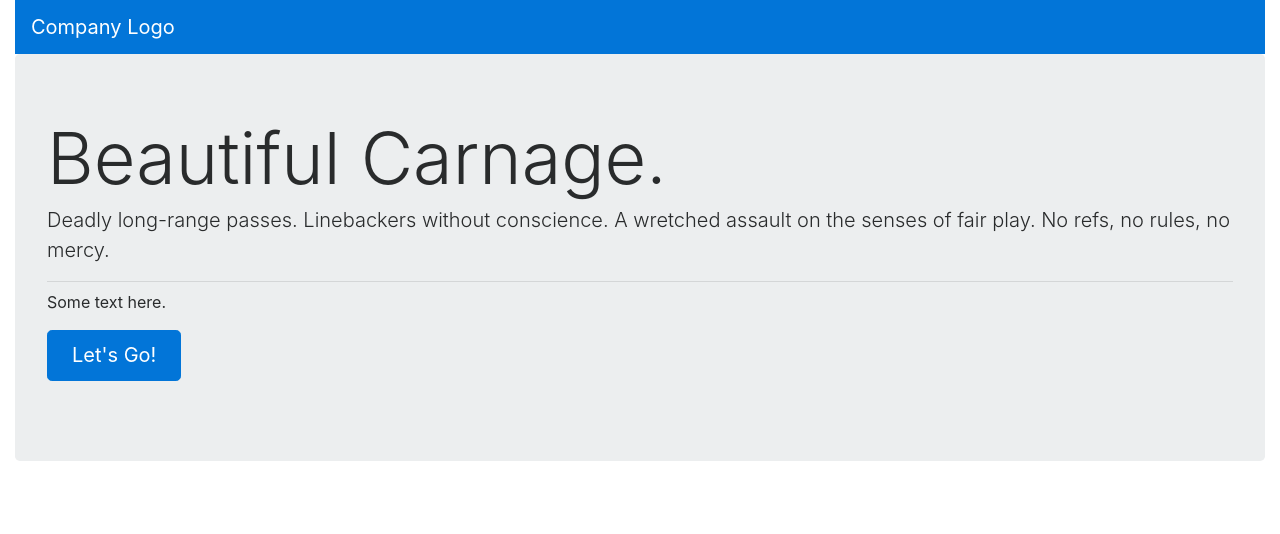
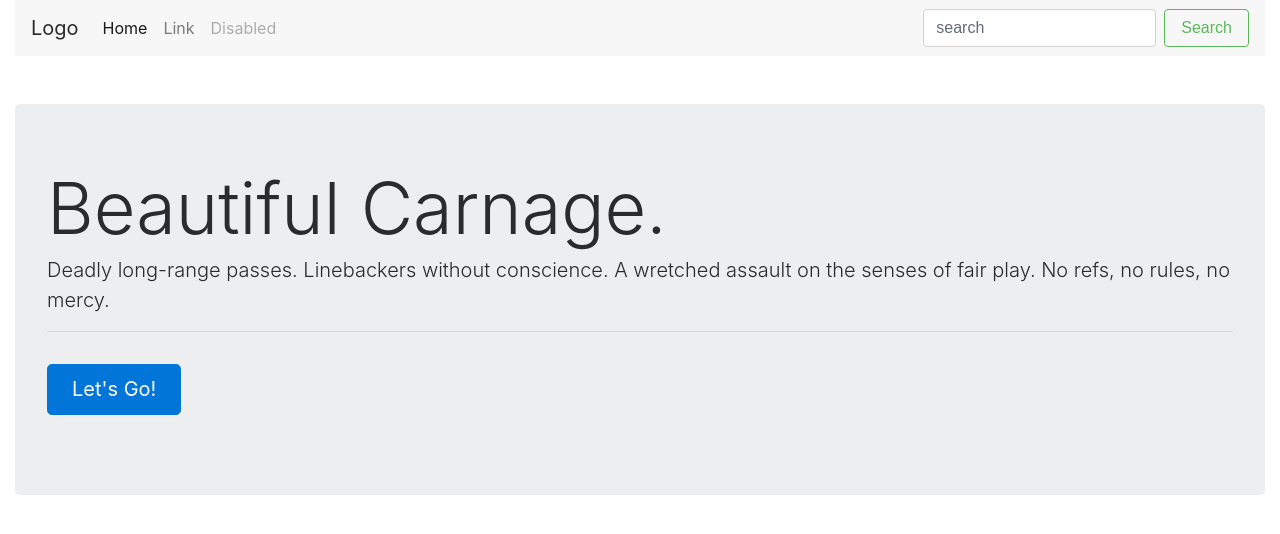
Before and after one commit to Evan-Farr/game-co, a plain HTML site: page twitter-bootstrap-starter-master/index.html in a window 1280 px wide. Drawn offline with nearby package versions, Linux system fonts and the light colour scheme; files that its build step writes are made by us from their sources; a script that the page names is missing.

Commit message:
changed navbar and jumbotron

```diff
--- a/twitter-bootstrap-starter-master/index.html
+++ b/twitter-bootstrap-starter-master/index.html
@@ -13,14 +13,36 @@
 
 <body>
   <div class="container-fluid">
-    <nav class="navbar sticky-top navbar-inverse bg-primary">
-      <a class="navbar-brand" href="#">Company Logo</a>
+    <nav class="navbar navbar-toggleable-md navbar-light bg-faded">
+      <button class="navbar-toggler navbar-toggler-right" type="button" data-toggle="collapse" data-target="#navbarSupportedContent" aria-controls="navbarSupportedContent" aria-expanded="false" aria-label="Toggle navigation">
+        <span class="navbar-toggler-icon"></span>
+      </button>
+      <a class="navbar-brand" href"#">Logo</a>
+
+      <div class="collapse navbar-collapse" id="navbarSupportedContent">
+        <ul class="navbar-nav mr-auto">
+          <li class="nav-item active">
+            <a class="nav-link" href="#">Home <span class="sr-only">(current)</span></a>
+          </li>
+          <li class="nav-item">
+            <a class="nav-link" href="#">Link</a>
+          </li>
+          <li class="nav-item">
+            <a class="nav-link disabled" href="#">Disabled</a>
+          </li>
+        </ul>
+        <form class="form-inline my-2 my-lg-0">
+          <input class="form-control mr-sm-2" type="text" placeholder="search">
+          <button class="btn btn-outline-success my-2 my-sm-0" type="submit">Search</button>
+        </form>
+      </div>
     </nav>
+    <br><br>
     <div class="jumbotron">
       <h1 class="display-3">Beautiful Carnage.</h1>
       <p class="lead">Deadly long-range passes. Linebackers without conscience. A wretched assault on the senses of fair play. No refs, no rules, no mercy.</p>
       <hr class="my-2">
-      <p>Some text here.</p>
+      <br>
       <p class="lead">
         <a class="btn btn-primary btn-lg" href="#" role="button">Let's Go!</a>
       </p>
```
